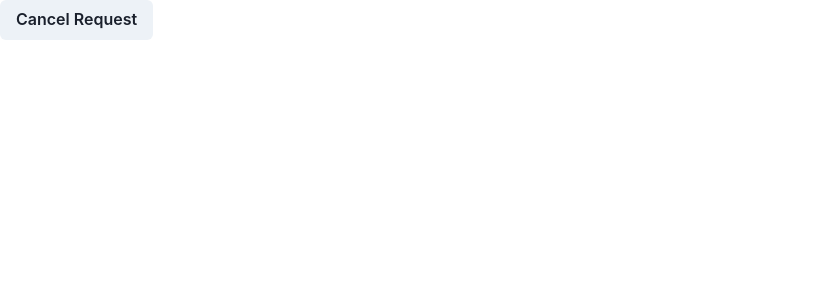
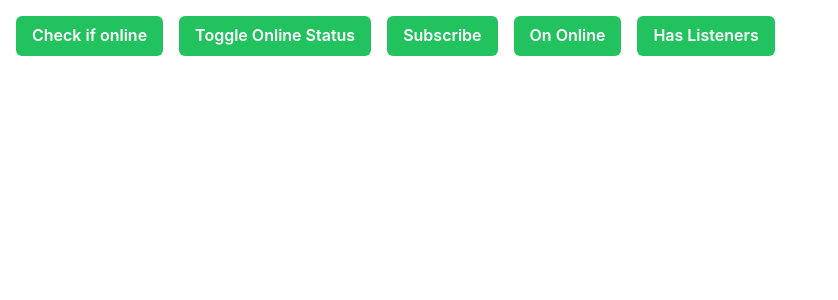
Before and after one commit to usmanabdurrehman/React-tutorials, a React app: page / in a window 1280 px wide. Shown: the top 300 px of the page, without its empty margins (0-838 px from the left). Built offline with nearby package versions, Linux system fonts and the light colour scheme; no server answers; the HTML template or start-up script is replaced by a standard one.

Commit message:
Tanstack Query Online Manager Tutorial

```diff
--- a/package.json
+++ b/package.json
@@ -12,6 +12,7 @@
     "@chakra-ui/react": "^2.5.5",
     "@emotion/react": "^11.10.6",
     "@emotion/styled": "^11.10.6",
+    "@tanstack/react-query": "^4.29.19",
     "@tanstack/react-virtual": "^3.0.0-beta.36",
     "axios": "^1.2.2",
     "formik": "^2.2.9",
--- a/src/App.tsx
+++ b/src/App.tsx
@@ -7,11 +7,8 @@ import {
 } from "react-query";
 import { Box, ChakraProvider } from "@chakra-ui/react";
 import axios from "axios";
-import ReactQuerySuspense from "./Components/ReactQuerySuspense/ReactQuerySuspense";
-import { ReactQueryDevtools } from "react-query/devtools";
-import { SWRConfig } from "swr";
-import { SWRPagination } from "./Components/SWRPagination";
 import { QueryCancellation } from "./Components/QueryCancellation";
+import { TanstackQueryOnlineManager } from "./Components/TanstackQueryOnlineManager";
 
 const defaultQueryFn = async ({ queryKey }: any) => {
   const { data } = await axios.get(`http://localhost:7000${queryKey[0]}`);
@@ -25,7 +22,6 @@ const queryClient = new QueryClient({
       refetchOnWindowFocus: false,
       refetchOnReconnect: false,
       retry: 0,
-      queryFn: defaultQueryFn,
     },
   },
 });
@@ -38,7 +34,7 @@ export default function App() {
   return (
     <ChakraProvider>
       <QueryClientProvider client={queryClient}>
-        <QueryCancellation />
+        <TanstackQueryOnlineManager />
       </QueryClientProvider>
     </ChakraProvider>
   );
--- /dev/null
+++ b/src/Components/TanstackQueryOnlineManager/TanstackQueryOnlineManager.tsx
@@ -0,0 +1,57 @@
+import { Button, Flex } from "@chakra-ui/react";
+import { onlineManager } from "@tanstack/react-query";
+
+export const TanstackQueryOnlineManager = () => {
+  return (
+    <Flex gap={4} m={4}>
+      <Flex>
+        <Button
+          colorScheme={"whatsapp"}
+          onClick={() => {
+            console.log("isOnline", onlineManager.isOnline());
+          }}
+        >
+          Check if online
+        </Button>
+      </Flex>
+      <Flex>
+        <Button
+          colorScheme={"whatsapp"}
+          onClick={() => onlineManager.setOnline(!onlineManager.isOnline())}
+        >
+          Toggle Online Status
+        </Button>
+      </Flex>
+      <Flex>
+        <Button
+          colorScheme={"whatsapp"}
+          onClick={() =>
+            onlineManager.subscribe(() => {
+              console.log("subbed");
+            })
+          }
+        >
+          Subscribe
+        </Button>
+      </Flex>
+
+      <Flex>
+        <Button
+          colorScheme={"whatsapp"}
+          onClick={() => onlineManager.onOnline()}
+        >
+          On Online
+        </Button>
+      </Flex>
+
+      <Flex>
+        <Button
+          colorScheme={"whatsapp"}
+          onClick={() => onlineManager.hasListeners()}
+        >
+          Has Listeners
+        </Button>
+      </Flex>
+    </Flex>
+  );
+};
--- /dev/null
+++ b/src/Components/TanstackQueryOnlineManager/index.ts
@@ -0,0 +1 @@
+export { TanstackQueryOnlineManager } from "./TanstackQueryOnlineManager";
```
Also changed, not shown: 1 other file (tests, documents, lock files or other folders).
